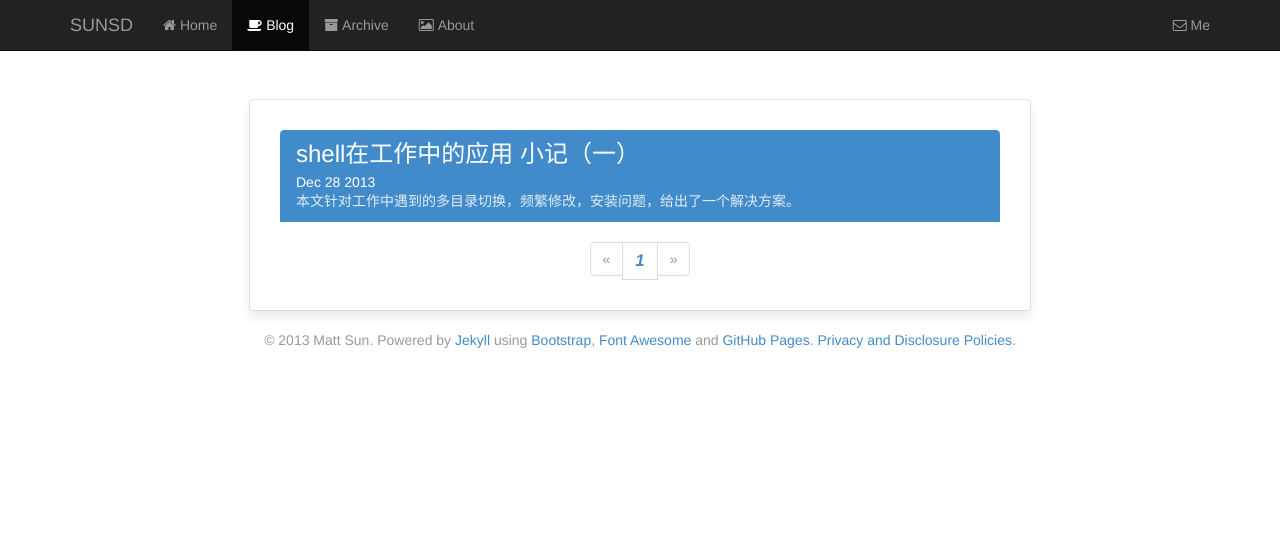
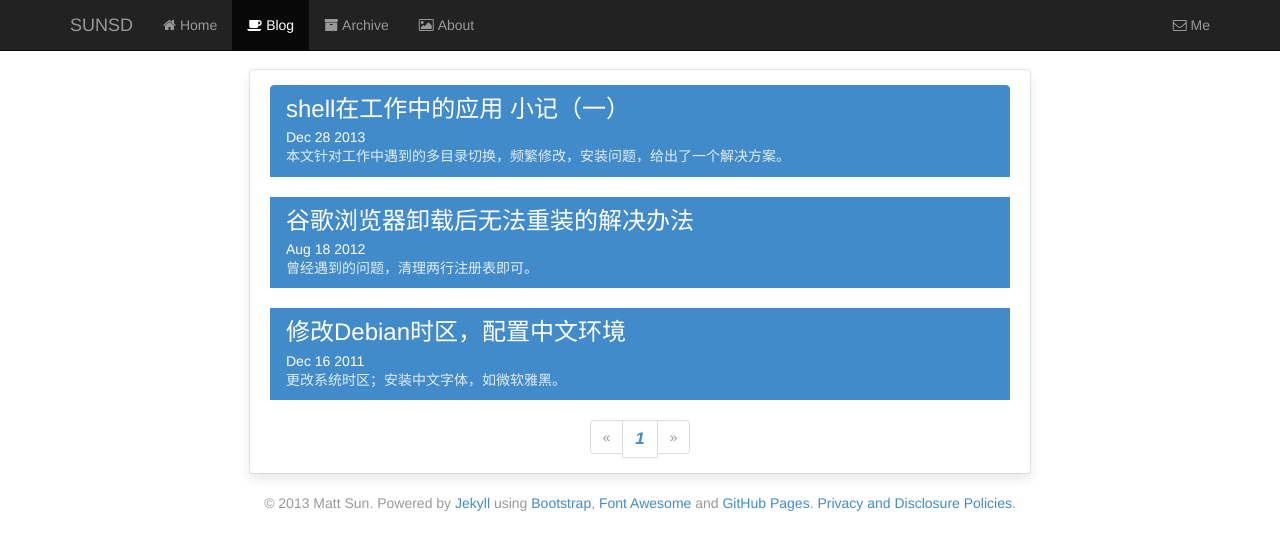
Before and after one commit to sunsd/sunsd.github.io, a Jekyll site: the page built from index.html, in a window 1280 px wide. Shown: the top 550 px of the page. Built offline with Jekyll 4.4.1, drawn with Linux system fonts in a browser that asks for light colours; nearby versions of some CDN libraries; Markdown is read by kramdown in place of the engine named in the settings; the list of posts is cut into pages by our own code.

```diff
--- /dev/null
+++ b/_posts/2011-12-16-change-time-zone-and-install-chinese-font.md
@@ -0,0 +1,48 @@
+---
+layout: post
+title: 修改Debian时区，配置中文环境
+category: Linux
+tags: Debian timezone font
+permalink: /posts/change-time-zone-and-install-chinese-font.html
+desc: "更改系统时区；安装中文字体，如微软雅黑。"
+---
+### 配置时区
+终端输入 `sudo dpkg-reconfigure tzdata`
+
+它会改这两个文件：
+
+- `/etc/timezone` #*系统时区*
+
+- `/etc/localtime` #*本地时间*，还可以这样手动更改：
+    `ln -sf /usr/share/zoneinfo/Asia/Shanghai /etc/localtime`
+
+是否用UTC时间可以改这个文件: `/etc/default/rcS`
+
+UTC=no 或者 UTC=yes
+
+### 启用中文环境
+1. 终端输入 `dpkg-reconfigure locales`
+
+2. 一路向下，找到 `zh_CN.UTF-8 UTF-8` ，按**空格键**选中，按**Tab键**确认。
+
+3. 注销/重启。
+
+### 添加中文字体
+#### 法一
+使用 `aptitude search wqy` 搜索字体文件；
+
+然后选择安装搜到的字体 `apt-get install xxx` ，其中`xxx`是你打算安装的中文字体名 。
+
+#### 法二
+从Windows系统（`C:\Windows\Fonts\`）拷贝中文字体**yyy.ttf**到Linux `/usr/share/fonts/truetype`，其中，`yyy`是字体名。
+
+如果没有改变，继续下面的步骤，终端输入：
+
+{% highlight sh linenos %}
+    $ su
+    $ cd /usr/share/fonts/truetype/
+    $ chmod 644 yyy.ttf
+    $ mkfontscale
+    $ mkfontdir
+    $ fc-cache
+{% endhighlight %}
--- /dev/null
+++ b/_posts/2012-08-18-get-google-chrome-to-install-after-uninstall.md
@@ -0,0 +1,17 @@
+---
+layout: post
+title: 谷歌浏览器卸载后无法重装的解决办法
+category: browser
+tags: chrome reinstall
+permalink: /posts/get-google-chrome-to-install-after-uninstall.html
+desc: "曾经遇到的问题，清理两行注册表即可。"
+---
+### 打开注册表[`Run` - `regedit`]
+删除下面两处注册表项即可。
+
+{% highlight registry linenos %}
+    [HKEY_CURRENT_USER\Software\Google\Update\Clients\{8A...96}]
+    [HKEY_CURRENT_USER\Software\Google\Update\ClientStatue\{8A...96}]
+{% endhighlight %}
+
+至此，问题解决，可以重装了。
--- a/archive.html
+++ b/archive.html
@@ -21,7 +21,7 @@ title: Archive
           <ul>
         {% endif %}
 
-        <li><span>{{ post.date | date: "%B %e, %Y" }}</span> &raquo; <a href="{{ post.url }}">{{ post.title }}</a></li>
+        <li><span>{{ post.date | date: "%b %e, %Y" }}</span> &raquo; <a href="{{ post.url }}">{{ post.title }}</a></li>
 
         {% if forloop.last %}
           </ul>
--- a/css/custom.css
+++ b/css/custom.css
@@ -4,7 +4,7 @@ body, .main-content {
 .page-content {
 }
 .main-content {
-  margin-top: 50px;
+  margin-top: 20px;
 }
 #post_overview {
 }
@@ -16,7 +16,7 @@ body, .main-content {
 }
 #post > .content, #post_overview, #archive {
   max-width: 800px;
-  padding: 30px;
+  padding: 15px 20px;
   background-color: #fff;
   border-radius: 3px;
   box-shadow: 0px 0px 0px 1px rgba(34, 34, 34, 0.1), 0px 6px 12px rgba(34, 34, 34, 0.1);
```
Also changed, not shown: _includes/header.html (+11 -0 lines), 1 other file.
